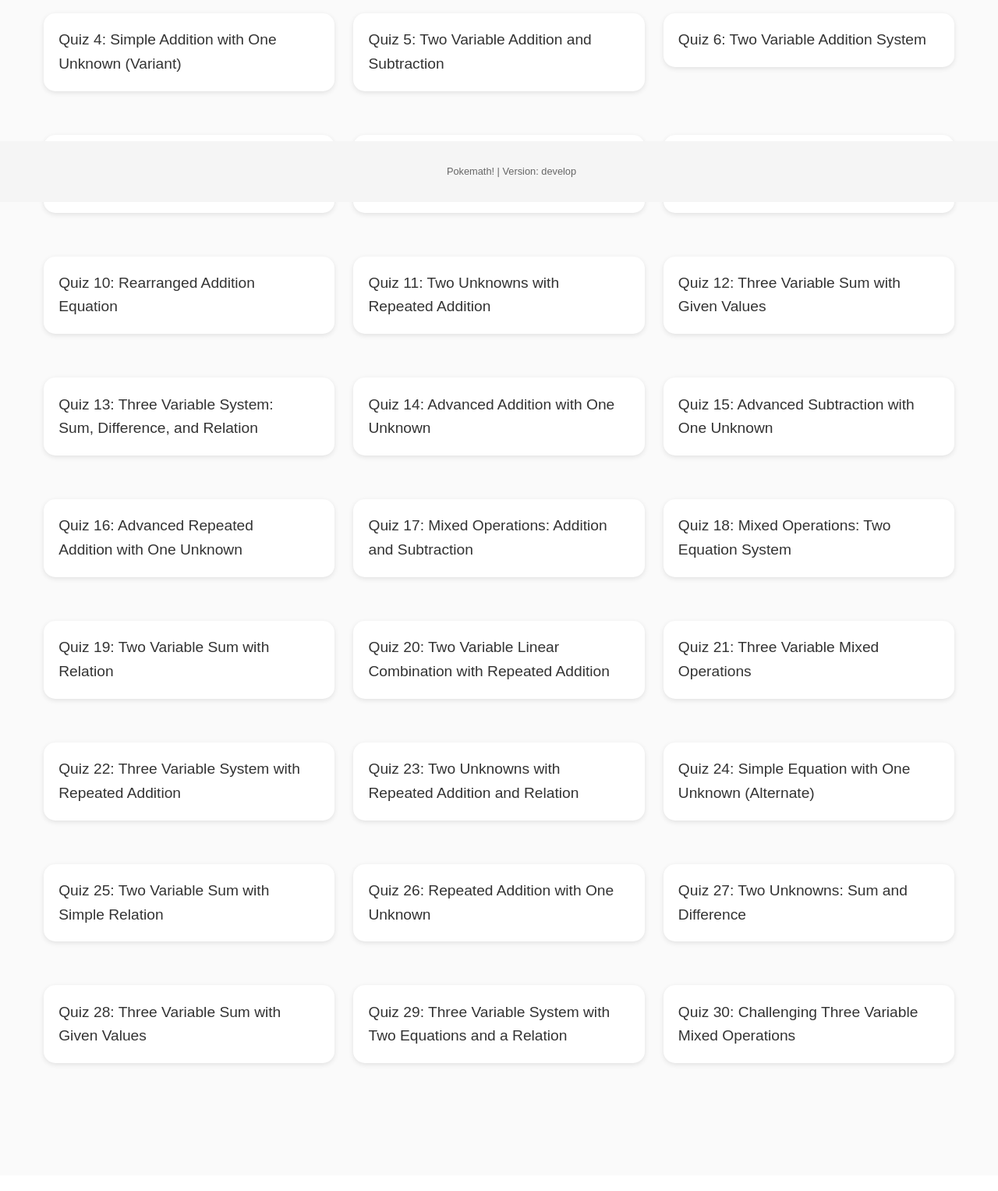
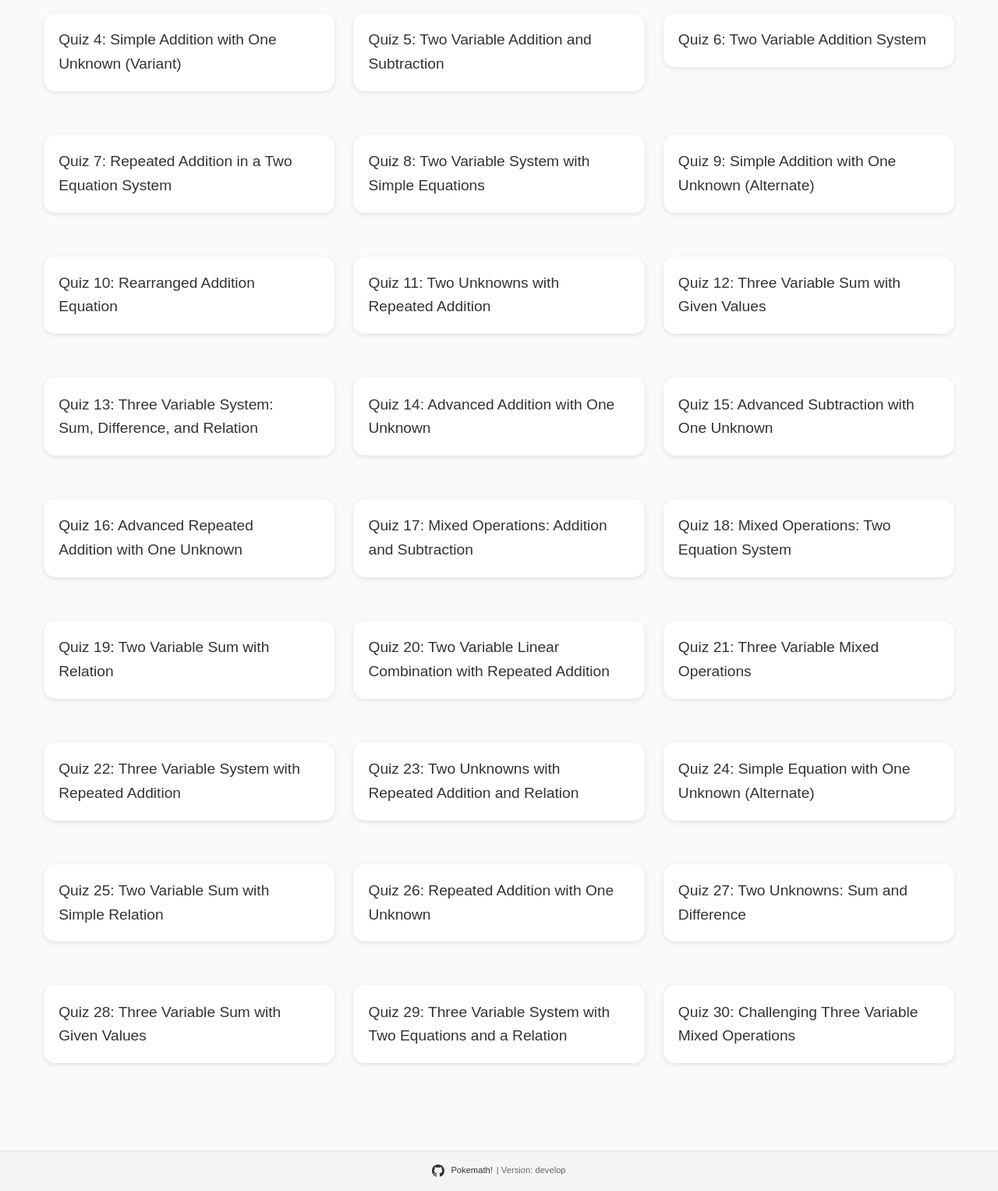
Before and after one commit to quarion/poke-math, a Flask app: page / in a window 1280 px wide. Shown: the part 541-2068 px from the top of the page at 78% size. Before the commit the page ends 1908 px from the top, so only its background shows below. Run offline with Flask 3, Linux system fonts and the light colour scheme.

Commit message:
Enhance footer styling and add GitHub link

```diff
--- a/static/css/style.css
+++ b/static/css/style.css
@@ -50,22 +50,42 @@ nav a:hover {
 
 /* Footer styling */
 footer {
-    margin-top: 2rem;
-    padding: 1rem;
+    position: relative;
+    width: 100%;
     background-color: #f5f5f5;
     text-align: center;
-    font-size: 0.8rem;
+    font-size: 0.7rem;
     color: #666;
-    position: fixed;
-    bottom: 0;
-    width: 100%;
+    padding: 5px 0;
+    border-top: 1px solid #ddd;
+    margin-top: 2rem;
+}
+
+.footer-content {
+    padding: 0 1rem;
+}
+
+.github-link {
+    color: #333;
+    text-decoration: none;
+    vertical-align: middle;
+    margin-right: 5px;
+}
+
+.github-link svg {
+    height: 16px;
+    width: 16px;
+}
+
+.github-link:hover {
+    color: #666;
 }
 
 main {
     padding: 2rem;
     max-width: 1200px;
     margin: 0 auto;
-    margin-bottom: 4rem;
+    min-height: calc(100vh - 150px);
 }
 
 /* Quiz list styling */
--- a/templates/base.html
+++ b/templates/base.html
@@ -22,7 +22,15 @@
 
     <footer>
         <div class="footer-content">
-            <p>Pokemath! | Version: {{ version_info.version[:7] if version_info.version else 'development' }}</p>
+            <p style="display: flex; align-items: center; justify-content: center;">
+                <a href="https://github.com/quarion/poke-math" target="_blank" class="github-link" style="display: flex; align-items: center;">
+                    <svg height="24" width="24" viewBox="0 0 16 16" style="margin-right: 8px;">
+                        <path fill="currentColor" d="M8 0C3.58 0 0 3.58 0 8c0 3.54 2.29 6.53 5.47 7.59.4.07.55-.17.55-.38 0-.19-.01-.82-.01-1.49-2.01.37-2.53-.49-2.69-.94-.09-.23-.48-.94-.82-1.13-.28-.15-.68-.52-.01-.53.63-.01 1.08.58 1.23.82.72 1.21 1.87.87 2.33.66.07-.52.28-.87.51-1.07-1.78-.2-3.64-.89-3.64-3.95 0-.87.31-1.59.82-2.15-.08-.2-.36-1.02.08-2.12 0 0 .67-.21 2.2.82.64-.18 1.32-.27 2-.27.68 0 1.36.09 2 .27 1.53-1.04 2.2-.82 2.2-.82.44 1.1.16 1.92.08 2.12.51.56.82 1.27.82 2.15 0 3.07-1.87 3.75-3.65 3.95.29.25.54.73.54 1.48 0 1.07-.01 1.93-.01 2.2 0 .21.15.46.55.38A8.013 8.013 0 0016 8c0-4.42-3.58-8-8-8z"></path>
+                    </svg>
+                    Pokemath!
+                </a>
+                | Version: {{ version_info.version[:7] if version_info.version else 'development' }}
+            </p>
         </div>
     </footer>
 </body>
```
